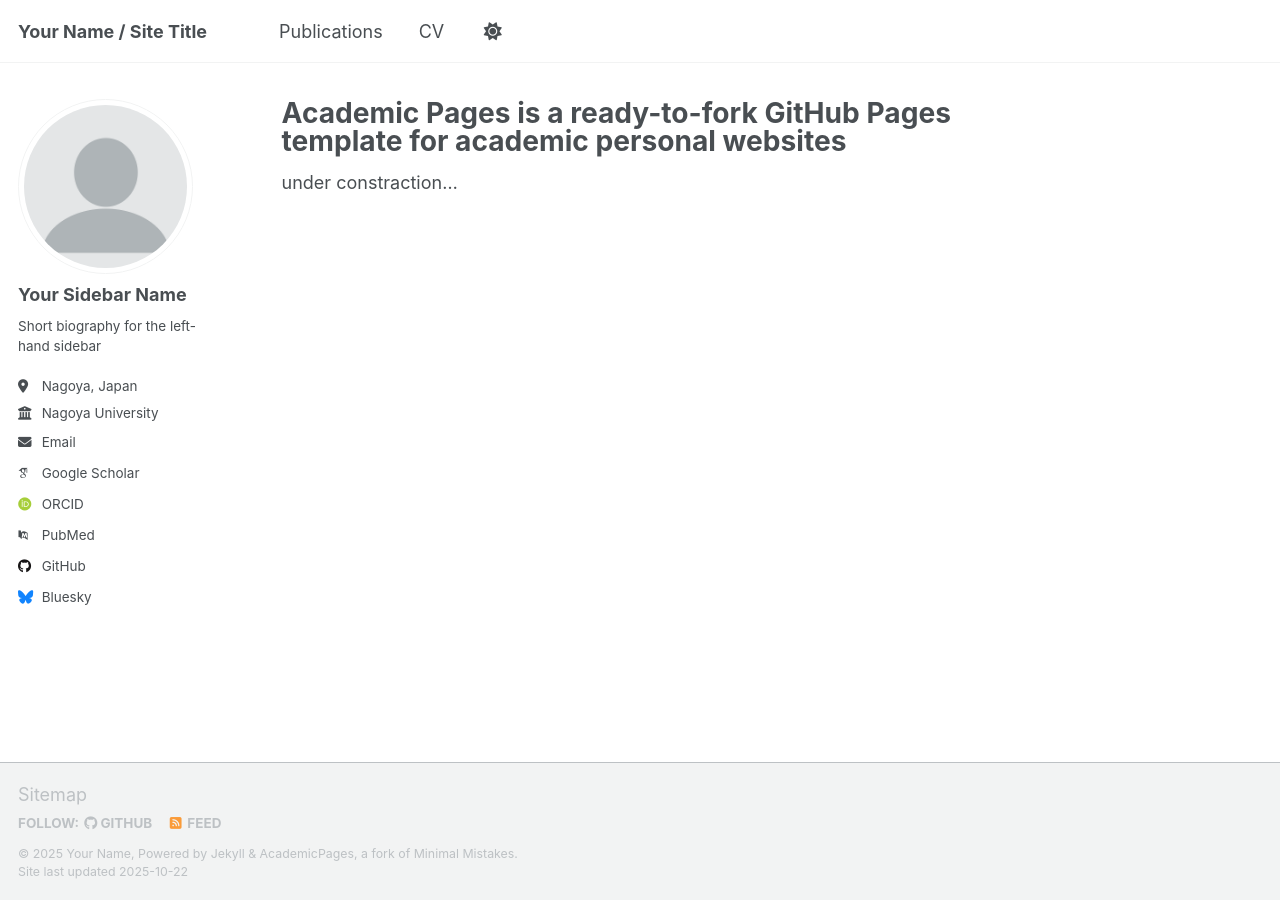
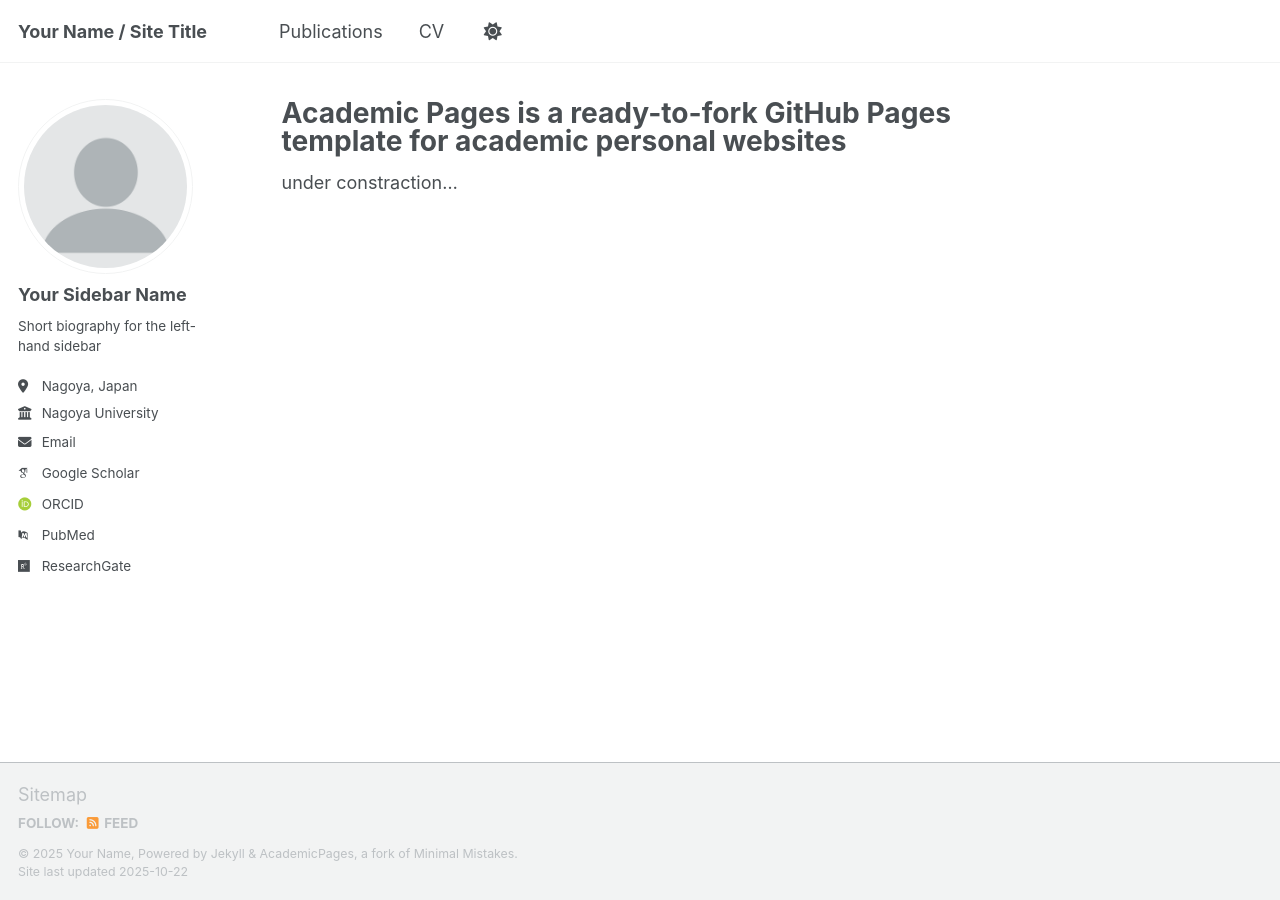
Before and after one commit to n-ido/n-ido.github.io, a Jekyll site: the page built from _pages/about.md, in a window 1280 px wide. Built offline with Jekyll 4.4.1, drawn with Linux system fonts in a browser that asks for light colours; some web fonts are replaced; a script that is not in the unit is left out; part of the change alters nothing that is shown.

Commit message:
Update _config.yml

```diff
--- a/_config.yml
+++ b/_config.yml
@@ -40,21 +40,23 @@ author:
   impactstory      : # URL
   orcid            : "https://orcid.org/0000-0003-4055-8204"
   semantic         : # URL
-  pubmed           : "https://www.ncbi.nlm.nih.gov/pubmed/?term=john+snow"
-  researchgate     : # URL
+  pubmed           : "https://www.ncbi.nlm.nih.gov/pubmed/?term=naoto+idogawa"
+  researchgate     : "https://www.researchgate.net/profile/Naoto-Idogawa"
   scopus           : # URL
+  researchmap      : "https://researchmap.jp/idogawa"
+  GRANTS           : "https://grants.jst.go.jp/search/?qg=%E4%BA%95%E6%88%B8%E5%B7%9D%E7%9B%B4%E4%BA%BA&kw=%E4%BA%95%E6%88%B8%E5%B7%9D%E7%9B%B4%E4%BA%BA"
 
   # Repositories and software development
   bitbucket        : # Username - Update with your username on the site
   codepen          : # Username
   dribbble         : # Username
-  github           : "academicpages"
+  github           : #"academicpages"
   kaggle           : # Username
   stackoverflow    : # User number or user number and name (i.e., use "1" or "1/jeff-atwood")
 
   # Social media
   artstation       : # Username
-  bluesky          : "bsky.app" # Replace this with you Bluesky username
+  bluesky          : #"bsky.app" # Replace this with you Bluesky username
   facebook         : # Username
   flickr           : # Username
   foursquare       : # Username
```
